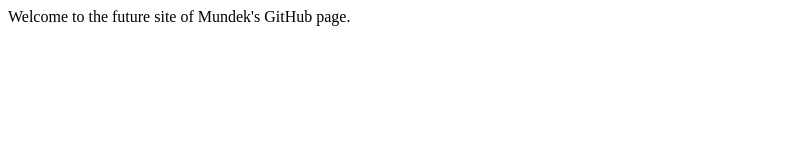
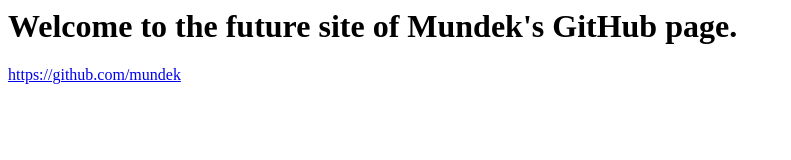
Before and after one commit to mundek/mundek.github.io, a plain HTML site: page index.html in a window 1280 px wide. Shown: the whole page, without its empty margins (0-791 px from the left). Drawn offline with Linux system fonts and the light colour scheme.

Commit message:
minor edits

```diff
--- a/index.html
+++ b/index.html
@@ -1 +1,2 @@
-Welcome to the future site of Mundek's GitHub page.
+<h1>Welcome to the future site of Mundek's GitHub page.</h1>
+<p><a href="https://github.com/mundek" target="_blank">https://github.com/mundek</a>
```
Also changed, not shown: 1 other file.
